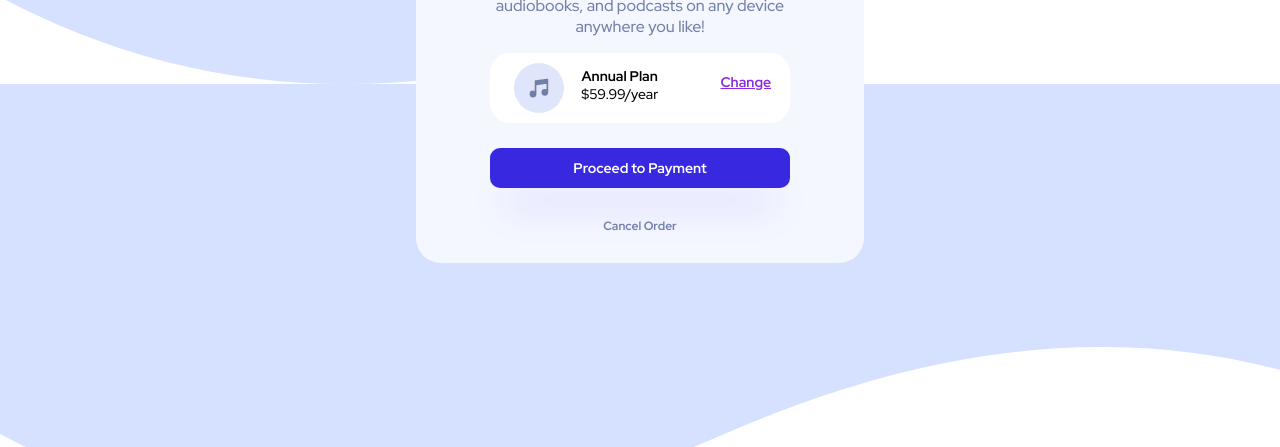
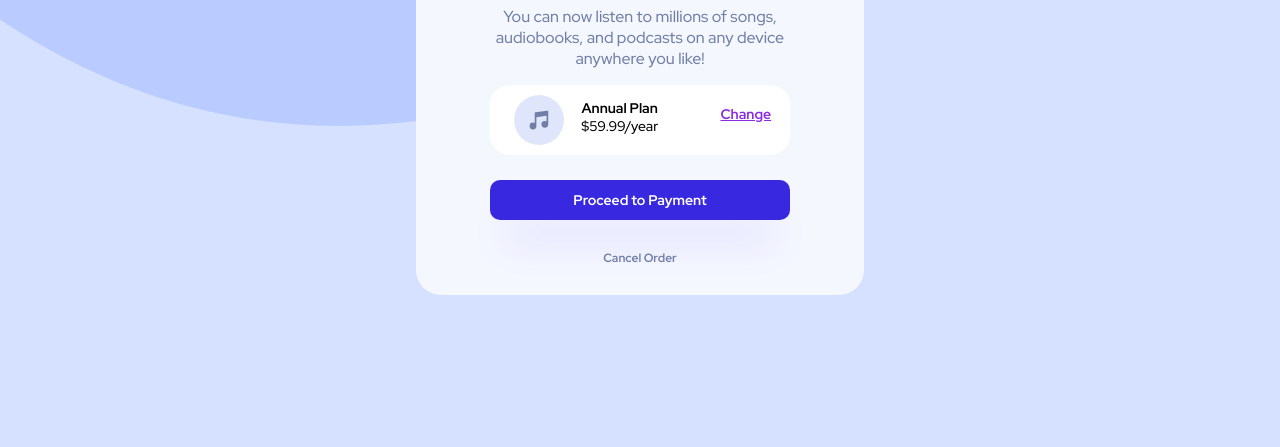
Before and after one commit to Emanuele2794/order-summary-component-main, a plain HTML site: page index.html in a window 1280 px wide. Shown: the part 353-800 px from the top of the page. Drawn offline with Linux system fonts and the light colour scheme.

Commit message:
Progetto finito

```diff
--- a/style.css
+++ b/style.css
@@ -1,6 +1,10 @@
 
 body {
-    background-image: url("images/pattern-background-desktop.svg");
+    background-image: url("images/Group 5.png");
+    background-repeat: repeat-x;
+    width: 100%;
+    height: 100%;
+    margin: 0;
     display: flex;
     justify-content: center;
     align-items: center;
@@ -9,6 +13,7 @@ body {
  /* Stili Card */
 
 .card {
+    margin: 40px;
     background-color: hsl(225, 100%, 98%);
     width: 28rem;
     height: 38rem;
```
Also changed, not shown: images/Group 4.png (added), images/Group 5.png (added).
